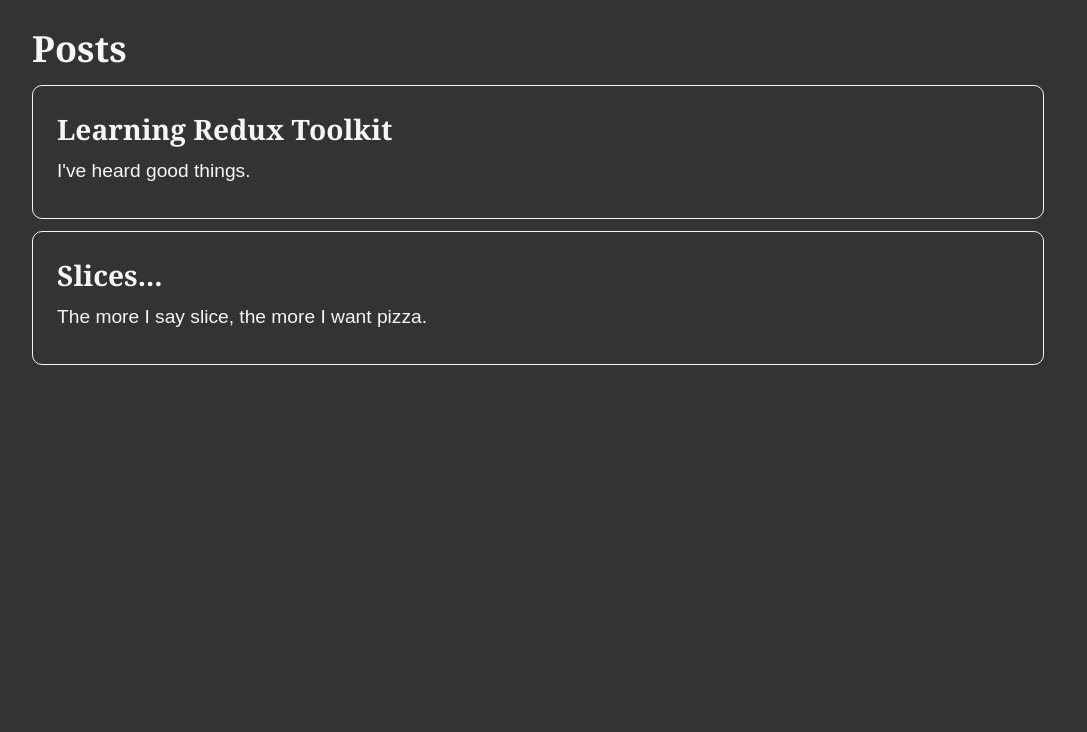
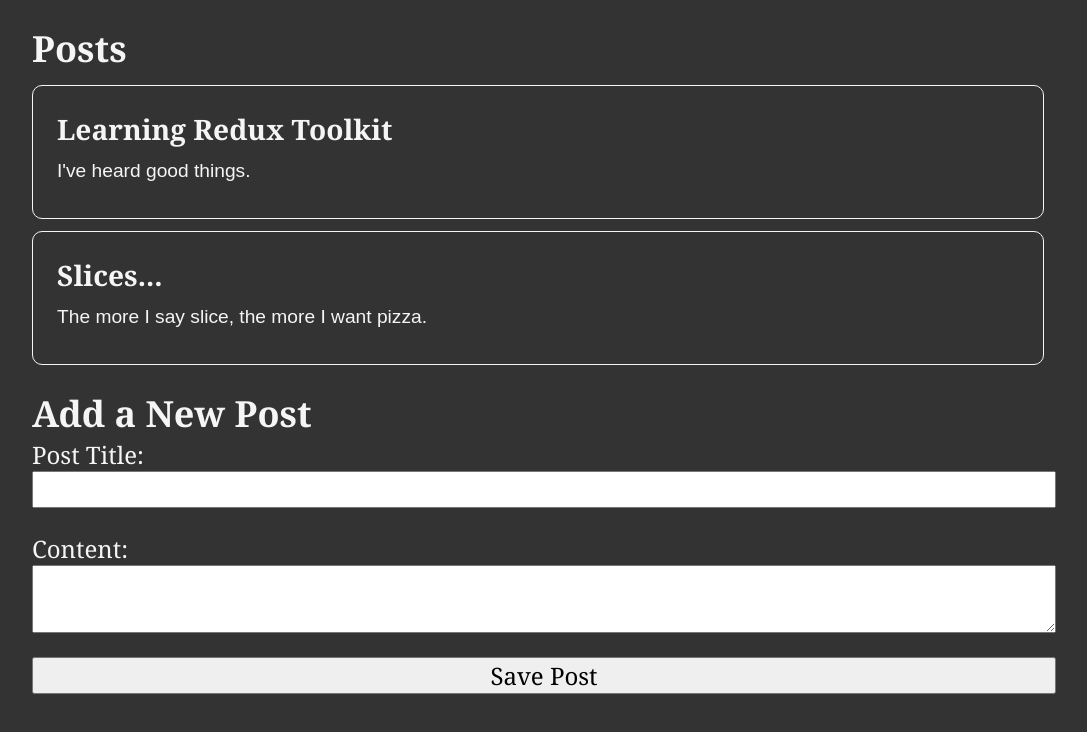
Before and after one commit to MohammedAhmed49/redux-rtk-basics-playground, a React (Create React App) app: page / in a window 1280 px wide. Shown: the top 732 px of the page, without its empty margins (96-1183 px from the left). Built offline with nearby package versions, Linux system fonts and the light colour scheme.

Commit message:
Created add post form to add new post to the store

```diff
--- a/src/App.js
+++ b/src/App.js
@@ -1,9 +1,11 @@
+import AddPostForm from "./features/posts/AddPostForm";
 import PostsList from "./features/posts/PostsList";
 
 function App() {
   return (
     <div className="App">
       <PostsList />
+      <AddPostForm />
     </div>
   );
 }
--- a/src/app/store.js
+++ b/src/app/store.js
@@ -3,6 +3,7 @@
 
 export const store = configureStore({
   reducer: {
-    posts: postsReducer
+    posts: postsReducer,
+    devTools: process.env.NODE_ENV !== "production",
   },
 });
--- /dev/null
+++ b/src/features/posts/AddPostForm.jsx
@@ -0,0 +1,49 @@
+import { useState } from "react";
+import { useDispatch } from "react-redux";
+import { postsActions } from "./postsSlice";
+
+const AddPostForm = () => {
+  const dispatch = useDispatch();
+
+  const [title, setTitle] = useState("");
+  const [content, setContent] = useState("");
+
+  const onTitleChanged = (e) => setTitle(e.target.value);
+  const onContentChanged = (e) => setContent(e.target.value);
+
+  const savePostHandler = () => {
+    if (title && content) {
+      dispatch(postsActions.addPost(title, content));
+      setTitle("");
+      setContent("");
+    }
+  };
+
+  return (
+    <section>
+      <h2>Add a New Post</h2>
+      <form>
+        <label htmlFor="postTitle">Post Title:</label>
+        <input
+          type="text"
+          id="postTitle"
+          name="postTitle"
+          value={title}
+          onChange={onTitleChanged}
+        />
+
+        <label htmlFor="postContent">Content:</label>
+        <textarea
+          id="postContent"
+          name="postContent"
+          value={content}
+          onChange={onContentChanged}
+        />
+        <button type="button" onClick={savePostHandler}>
+          Save Post
+        </button>
+      </form>
+    </section>
+  );
+};
+export default AddPostForm;
--- a/src/features/posts/postsSlice.js
+++ b/src/features/posts/postsSlice.js
@@ -1,4 +1,4 @@
-import { createSlice } from "@reduxjs/toolkit";
+import { createSlice, nanoid } from "@reduxjs/toolkit";
 import { sub } from "date-fns";
 
 const initialState = [
@@ -33,7 +33,22 @@
 const postsSlice = createSlice({
   name: "posts",
   initialState,
-  reducers: {},
+  reducers: {
+    addPost: {
+      reducer(state, action) {
+        state.push(action.payload);
+      },
+      prepare(title, content) {
+        return {
+          payload: {
+            id: nanoid(),
+            title,
+            content,
+          },
+        };
+      },
+    },
+  },
 });
 
 export const selectAllPosts = (state) => state.posts;
```
